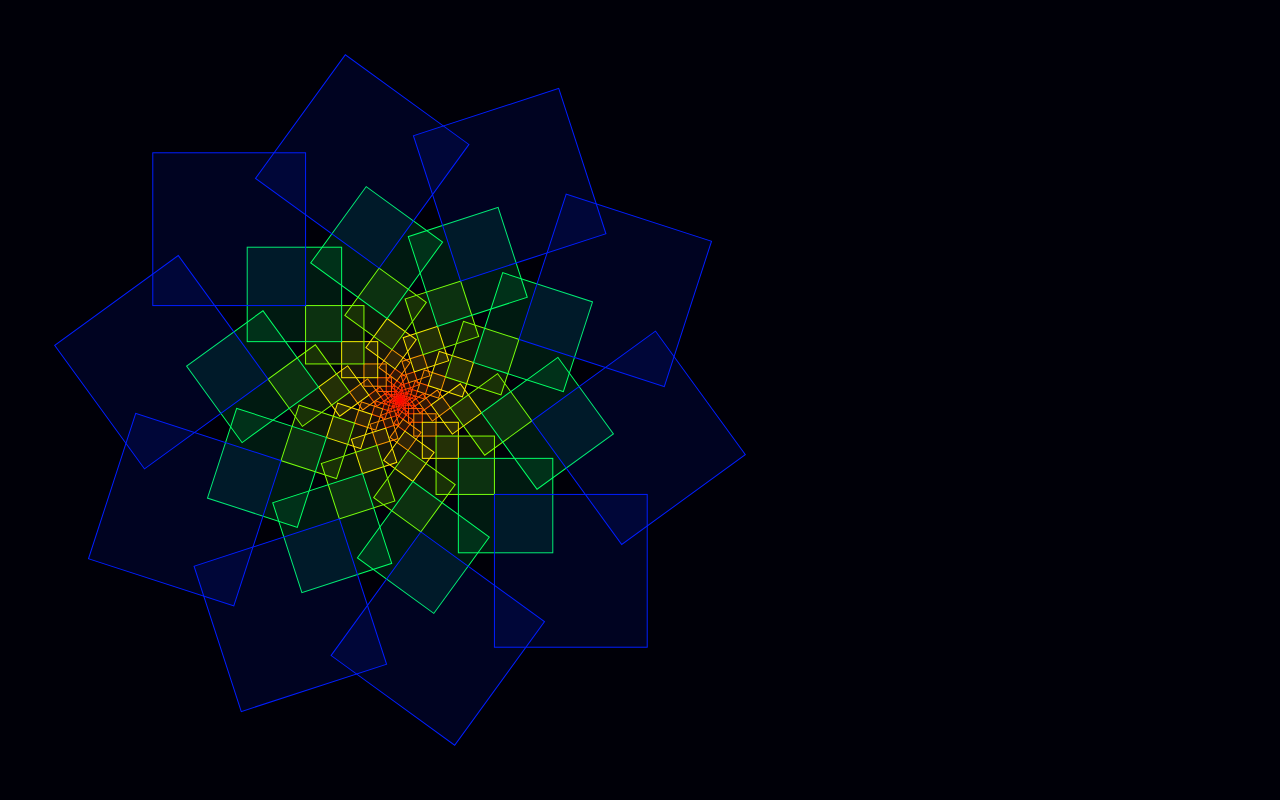
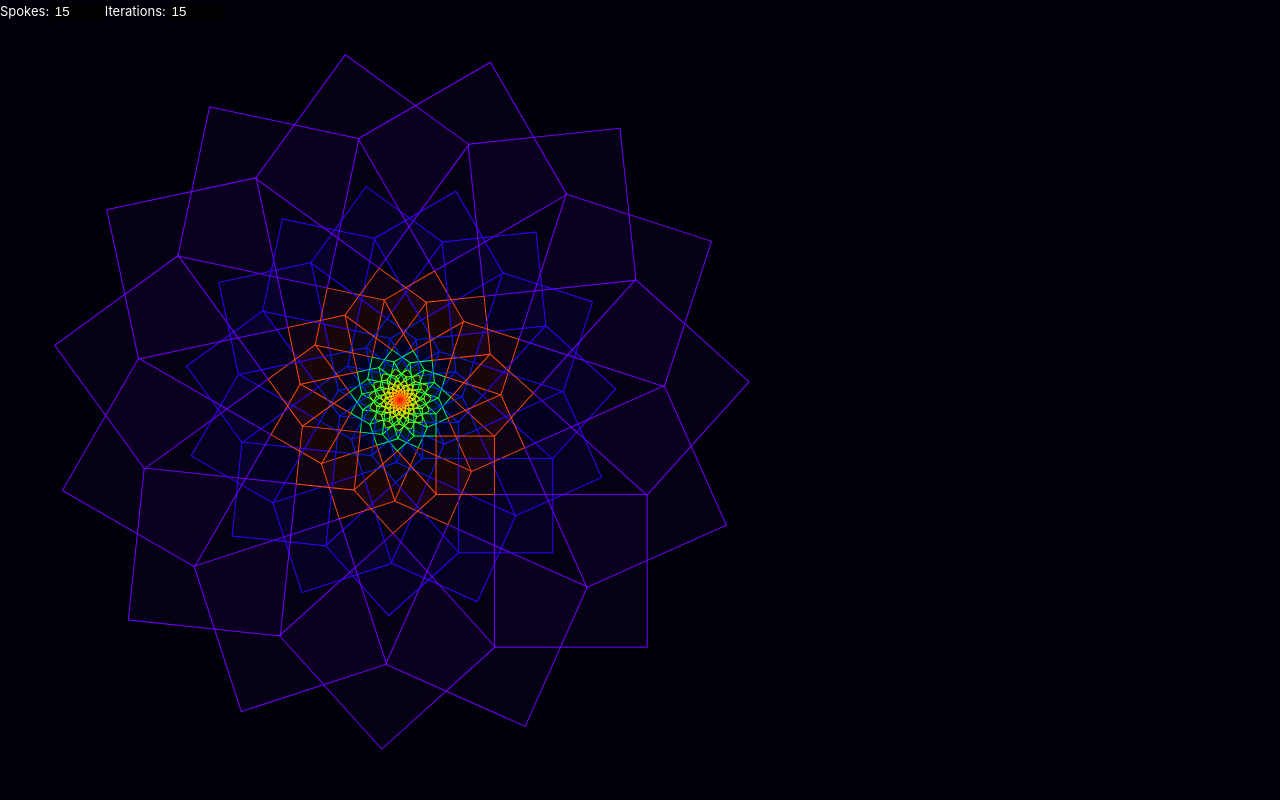
Before and after one commit to doppler/fibonacci, a React (Create React App) app: page / in a window 1280 px wide. Built offline with nearby package versions, Linux system fonts and the light colour scheme.

Commit message:
move controls up and restyle and label them

```diff
--- a/src/App.js
+++ b/src/App.js
@@ -1,10 +1,13 @@
-import React from "react";
+import React, { useState } from "react";
 import fib from "./fib";
 import "./App.scss";
 
 const App = () => {
-  const numSpokes = 10;
-  const fibValue = 12;
+  const [numSpokes, setNumSpokes] = useState(15);
+  const [fibValue, setFibValue] = useState(15);
+
+  const changeNumSpokes = event => setNumSpokes(Number(event.target.value));
+  const changeFibValue = event => setFibValue(Number(event.target.value));
   return (
     <div id="App">
       <svg width={"100vmin"} height={"100vmin"}>
@@ -18,6 +21,26 @@ const App = () => {
           />
         ))}
       </svg>
+      <div id="controls">
+        <label htmlFor="num-spokes">Spokes: </label>
+        <input
+          id="num-spokes"
+          type="number"
+          value={numSpokes}
+          min={1}
+          max={42}
+          onChange={changeNumSpokes}
+        />
+        <label htmlFor="fib-number">Iterations: </label>
+        <input
+          id="fib-number"
+          type="number"
+          value={fibValue}
+          min={2}
+          max={36}
+          onChange={changeFibValue}
+        />
+      </div>
     </div>
   );
 };
@@ -35,7 +58,7 @@ const Spoke = ({ style, fibValue }) => {
           width={`calc((50vmin / ${last}) * ${n})`}
           height={`calc((50vmin / ${last}) * ${n})`}
           style={{
-            fill: `hsla(${n}, 100%, 50%, 0.1)`,
+            fill: `hsla(${n}, 100%, 50%, 0.05)`,
             stroke: `hsla(${n}, 100%, 50%, 1)`
           }}
         />
--- a/src/App.scss
+++ b/src/App.scss
@@ -2,4 +2,18 @@
   height: 100vh;
   background-color: #000008;
   color: white;
+  #controls {
+    position: absolute;
+    top: 0;
+    left: 0;
+    label {
+      font-size: small;
+    }
+    input {
+      background-color: black;
+      color: white;
+      appearance: none;
+      border: 0px;
+    }
+  }
 }
```
